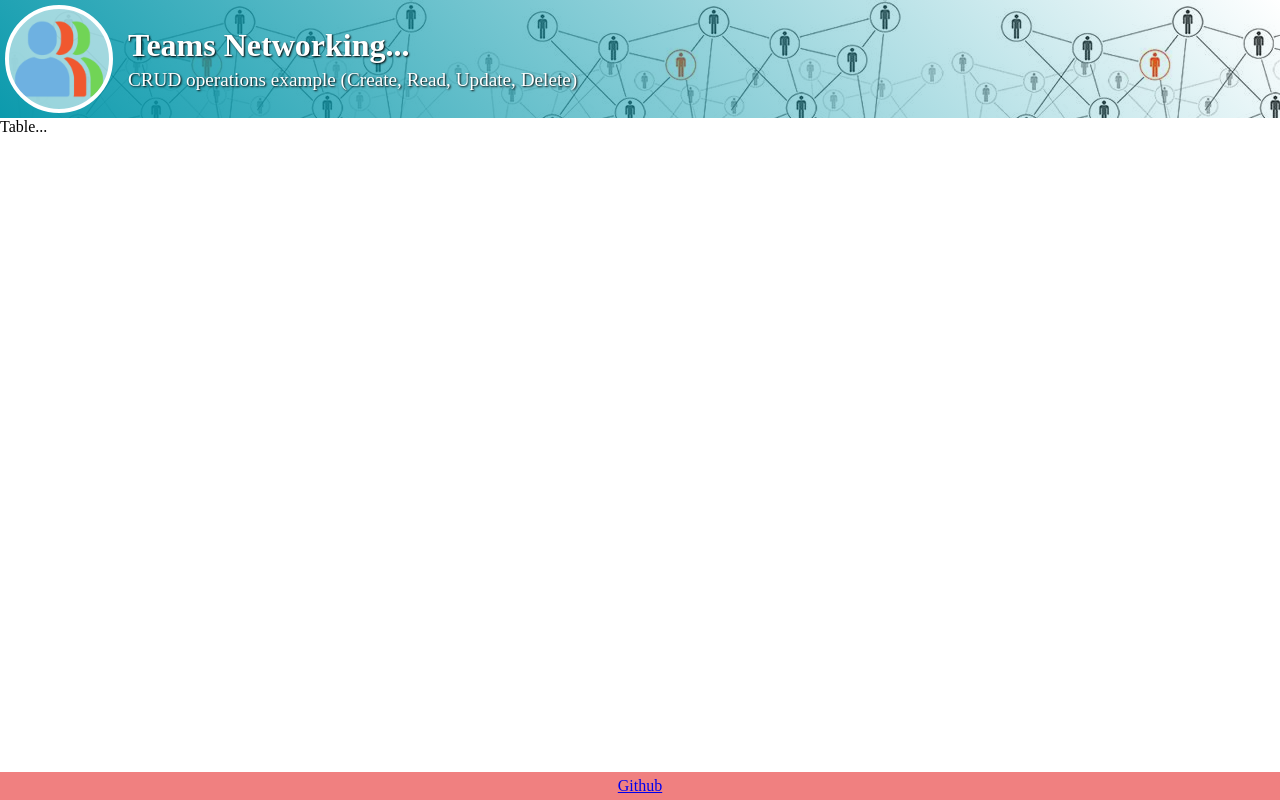
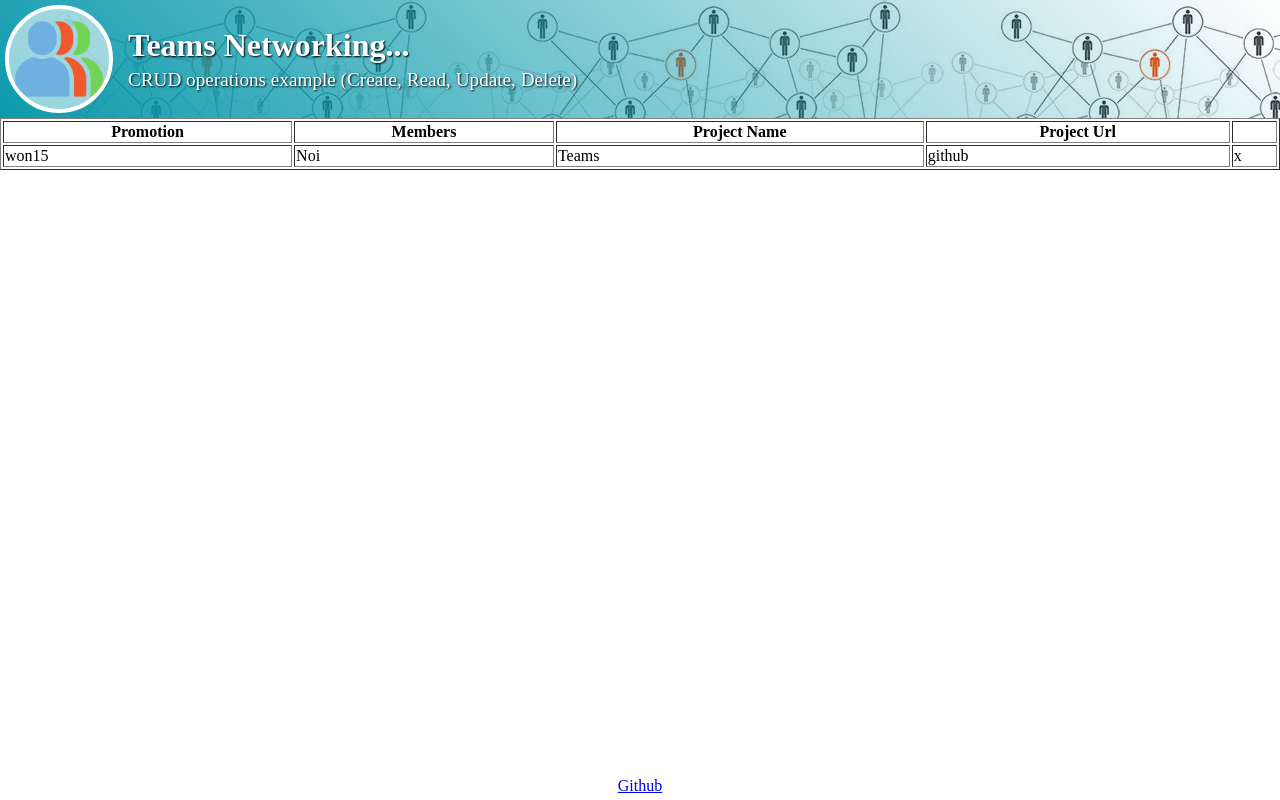
Before and after one commit to Alle024gg/teams-networking, a website built with webpack: page src/index.html in a window 1280 px wide. Built offline with nearby package versions, Linux system fonts and the light colour scheme.

Commit message:
static html table

```diff
--- a/src/index.html
+++ b/src/index.html
@@ -19,7 +19,29 @@
       </div>
     </header>
 
-    <section>Table...</section>
+    <section>
+      <table border="1">
+        <thead>
+          <tr>
+            <th>Promotion</th>
+            <th>Members</th>
+            <th>Project Name</th>
+            <th>Project Url</th>
+            <th></th>
+          </tr>
+        </thead>
+        <tbody>
+          <tr>
+            <td>won15</td>
+            <td>Noi</td>
+            <td>Teams</td>
+            <td>github</td>
+            <td>x</td>
+          </tr>
+        </tbody>
+        <tfoot></tfoot>
+      </table>
+    </section>
     <footer>
       <a href="https://github.com/nmatei/teams-networking">Github</a>
     </footer>
--- a/src/style.css
+++ b/src/style.css
@@ -1,53 +1,35 @@
 html {
   height: 100%;
 }
-
-h1 {
-  color: white;
-  margin: 5px 0;
-}
-h2 {
-  color: white;
-  margin: 5px 0;
-  font-weight: 100;
-  font-size: 1.2em;
-}
 body {
+  min-height: 100%;
   margin: 0;
-  min-height: 100%;
   display: flex;
   flex-direction: column;
 }
-
+section {
+  flex: 1;
+}
 header {
   background-image: url(images/th.png);
 }
-
-section {
-  flex: 1;
-}
-footer {
-  padding: 5px;
-  background-color: lightcoral;
-  text-align: center;
-}
-
 #header-wrapper {
   display: flex;
   flex-direction: row;
   align-items: center;
   background: linear-gradient(45deg, #0798abfa, transparent);
 }
-
+#header-info {
+  flex: 1;
+}
 #my-picture {
   padding: 5px;
   width: 108px;
   height: 108px;
 }
-
 #my-picture img {
   border-radius: 50%;
-  border: 4px solid white;
+  border: 4px solid #fff;
   background-color: #ffffff90;
 }
 #header-info {
@@ -55,3 +37,22 @@ footer {
   padding: 10px;
   text-shadow: 1px 1px 2px #000000;
 }
+h1 {
+  margin: 5px 0;
+  color: #ffffff;
+}
+h2 {
+  margin: 5px 0;
+  color: #ffffff;
+  font-weight: 100;
+  font-size: 1.2em;
+}
+
+table {
+  width: 100%;
+}
+
+footer {
+  text-align: center;
+  padding: 5px;
+}
```
